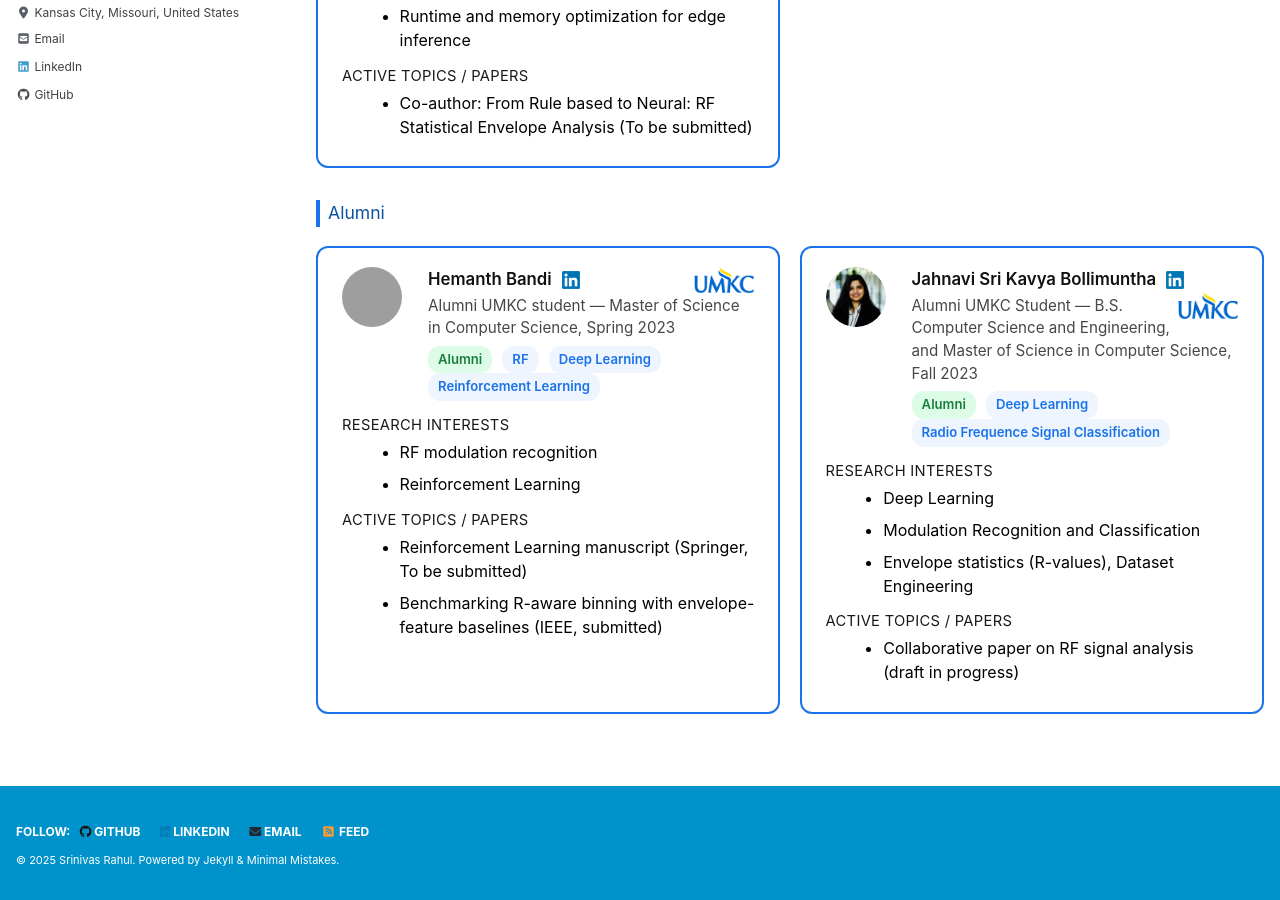
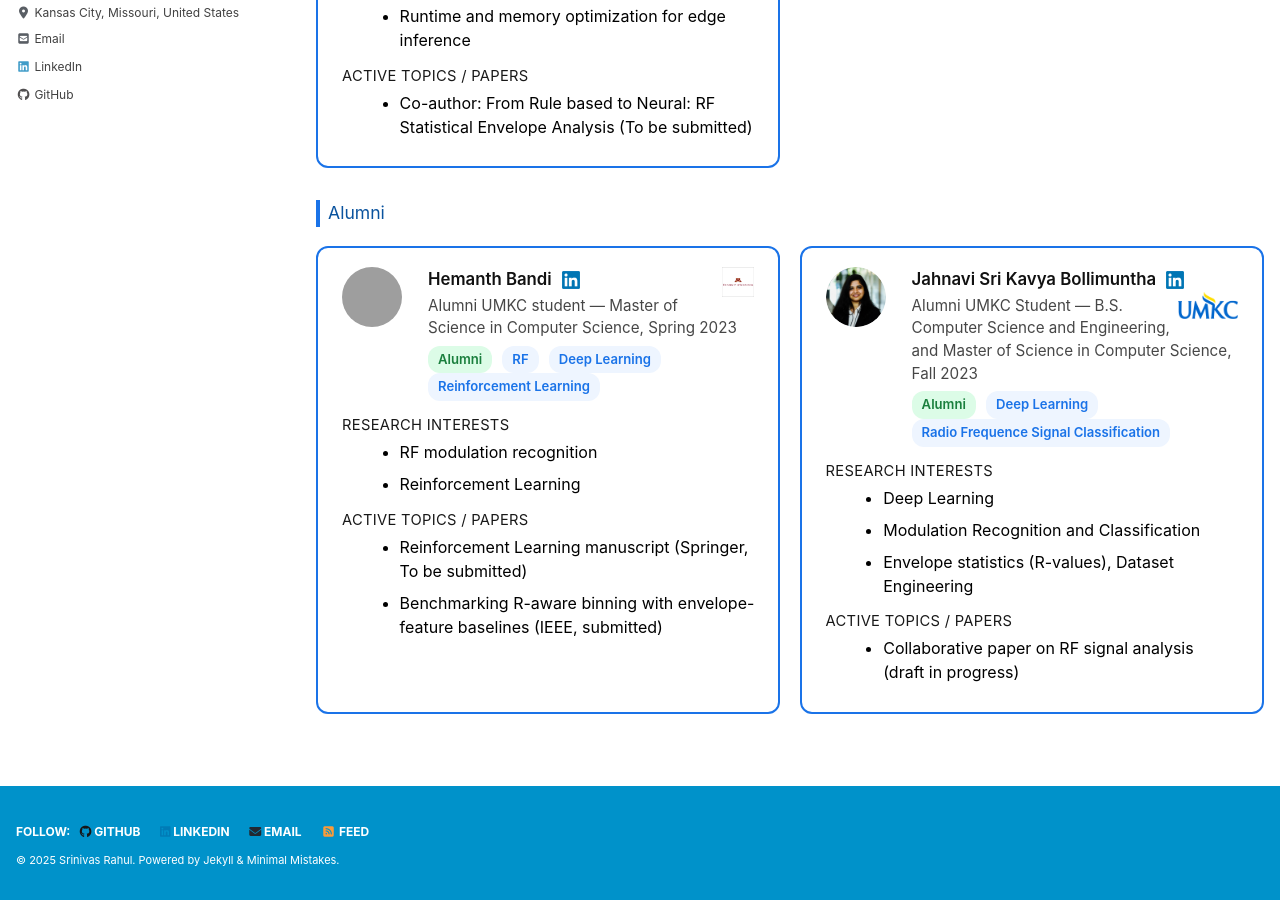
Before and after one commit to srsapireddy/srsapireddy.github.io, a Jekyll site: the page built from _pages/scholars.md, in a window 1280 px wide and 900 px high, scrolled down 886 px. Built offline with Jekyll 4.4.1, drawn with Linux system fonts in a browser that asks for light colours; cached includes are drawn as plain includes; nearby versions of some CDN libraries; grey boxes are pictures that could not be loaded.

Commit message:
Update scholars.md

```diff
--- a/_pages/scholars.md
+++ b/_pages/scholars.md
@@ -209,7 +209,7 @@
       <div>
         <div class="sch-name">Hemanth Bandi
         <a href="https://www.linkedin.com/in/hemanth-bandi-095266859317574524/" target="_blank">
-          <img src="/images/linkedin.png" alt="LinkedIn" style="width:18px; height:18px; margin-left:6px; vertical-align:middle;"><img src="/images/UMKC.png" alt="UMKC Logo" class="logo">
+          <img src="/images/linkedin.png" alt="LinkedIn" style="width:18px; height:18px; margin-left:6px; vertical-align:middle;"><img src="/images/MINN.png" alt="MINNISOTA Logo" class="logo">
         </a>
         </div>
         <div class="sch-sub">Alumni UMKC student — Master of Science in Computer Science, Spring 2023</div>
```
